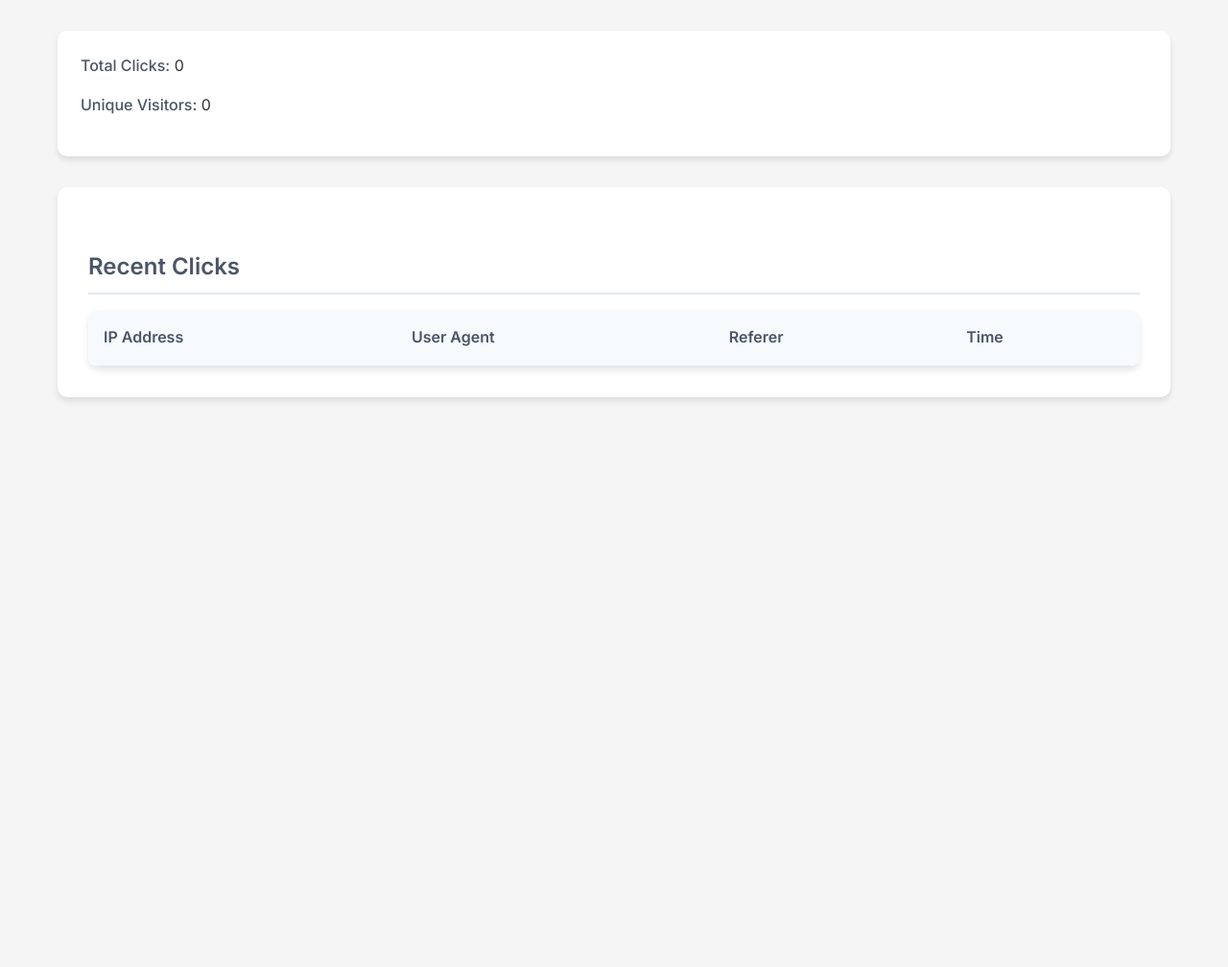
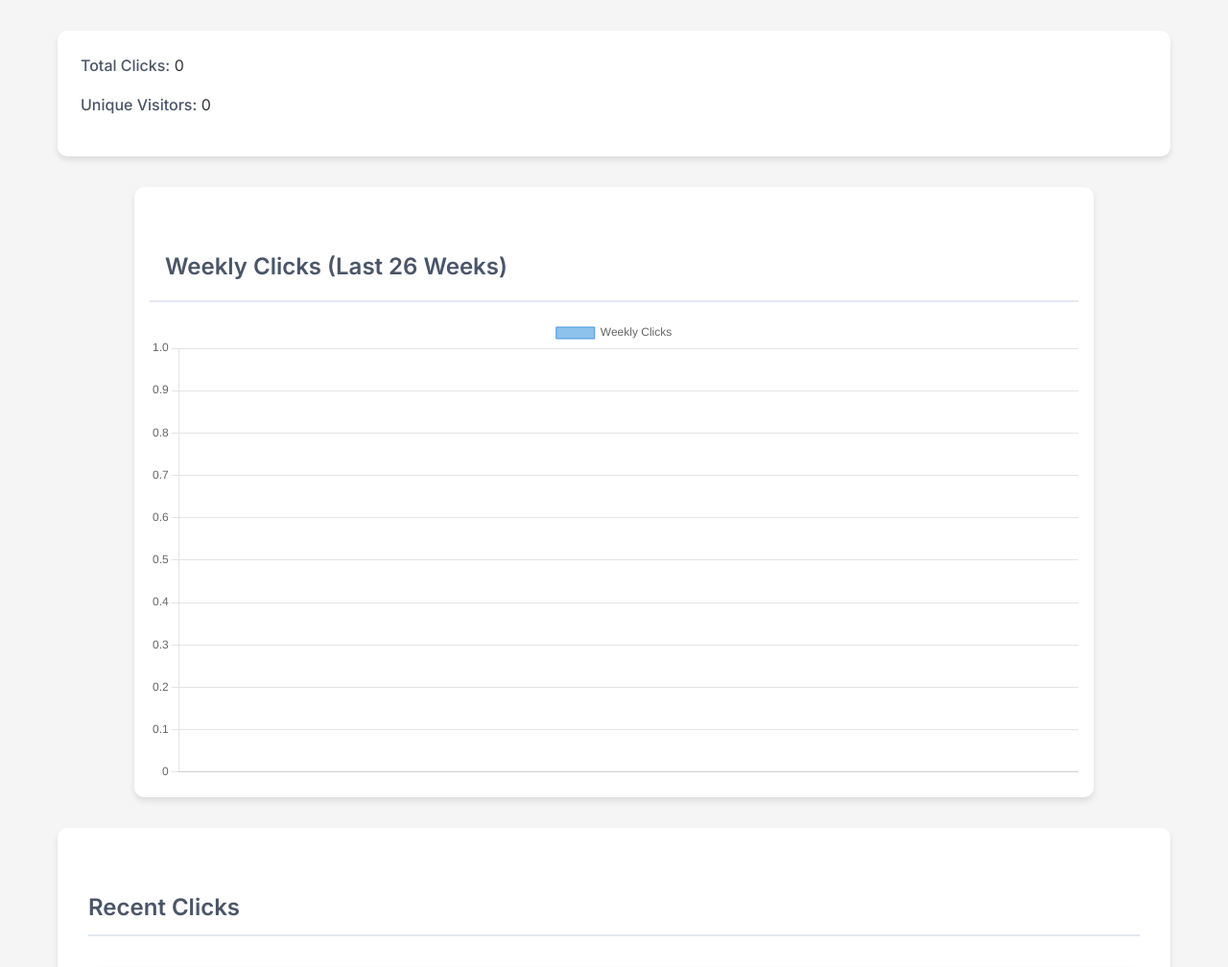
Before and after one commit to jmaddington/url-shortener, a Flask app: page /admin/stats/1 in a window 1280 px wide. Shown: the part 158-1166 px from the top of the page at 96% size. Before the commit the page ends 576 px from the top, so only its background shows below. Run offline with Flask 3, Linux system fonts and the light colour scheme; data that the repository does not hold is empty.

Commit message:
feat: Add weekly click data visualization to link stats page

```diff
--- a/app.py
+++ b/app.py
@@ -14,7 +14,7 @@ import base64
 from datetime import datetime
 
 from auth import requires_auth, init_saml_auth, prepare_flask_request
-from database import init_db, get_db, close_db, record_click, get_link_stats
+from database import init_db, get_db, close_db, record_click, get_link_stats, get_weekly_click_data
 from config import Config
 
 # Set up logging
@@ -603,6 +603,11 @@ def edit_link(short_link):
 @requires_auth
 def link_stats(short_link):
     stats = get_link_stats(short_link)
+
+    # Add weekly click data (past 26 weeks)
+    weekly_clicks = get_weekly_click_data(short_link, num_weeks=26)
+    stats['weekly_clicks'] = weekly_clicks
+
     return render_template('stats.html', short_link=short_link, stats=stats)
 
 @app.route('/<short_link>')
--- a/database.py
+++ b/database.py
@@ -1,5 +1,6 @@
 import sqlite3
 from flask import current_app, g
+import datetime
 import os
 
 def get_db():
@@ -57,3 +58,33 @@ def get_link_stats(short_link):
         'unique_visitors': unique_ips,
         'recent_clicks': recent_clicks
     }
+
+def get_weekly_click_data(short_link, num_weeks=26):
+    """
+    Return a list of dicts, each with:
+    { 'label': 'YYYY-WW', 'count': <number_of_clicks_in_that_week> }
+    for the last `num_weeks` weeks.
+    """
+    now = datetime.datetime.utcnow()
+    cutoff = now - datetime.timedelta(weeks=num_weeks)
+
+    db = get_db()
+    # We'll assume your `clicked_at` column is stored as a TEXT or TIMESTAMP.
+    # We'll group by year-week using strftime('%Y-%W', clicked_at).
+    rows = db.execute('''
+        SELECT strftime('%Y-%W', clicked_at) as week_label,
+               COUNT(*) as clicks
+        FROM clicks
+        WHERE short_link = ?
+          AND clicked_at >= ?
+        GROUP BY week_label
+        ORDER BY week_label
+    ''', (short_link, cutoff)).fetchall()
+
+    results = []
+    for row in rows:
+        results.append({
+            'label': row['week_label'],  # e.g., "2025-03"
+            'count': row['clicks']
+        })
+    return results
--- a/templates/stats.html
+++ b/templates/stats.html
@@ -20,6 +20,21 @@
     color: #4a5568;
 }
 
+.chart-container {
+    width: 100%;
+    max-width: 1000px;
+    margin: 0 auto 2rem;
+    padding: 1rem;
+    background: white;
+    border-radius: 10px;
+    box-shadow: 0 4px 6px rgba(0, 0, 0, 0.1);
+}
+
+.chart-container canvas {
+    width: 100%;
+    height: 400px;
+}
+
 table {
     width: 100%;
     border-collapse: collapse;
@@ -27,6 +42,7 @@ table {
     border-radius: 10px;
     overflow: hidden;
     box-shadow: 0 4px 6px rgba(0, 0, 0, 0.1);
+    margin-top: 2rem;
 }
 
 th, td {
@@ -46,6 +62,11 @@ tr:hover {
 }
 {% endblock %}
 
+{% block extra_head %}
+<!-- Load Chart.js from a CDN -->
+<script src="https://cdn.jsdelivr.net/npm/chart.js"></script>
+{% endblock %}
+
 {% block content %}
 <a href="/admin" class="back-link">← Back to Admin</a>
 
@@ -60,6 +81,11 @@ tr:hover {
         <span class="stat-label">Unique Visitors:</span>
         {{ stats.unique_visitors }}
     </div>
+</div>
+
+<div class="chart-container">
+    <h2 style="padding: 1rem;">Weekly Clicks (Last 26 Weeks)</h2>
+    <canvas id="clickChart"></canvas>
 </div>
 
 <div class="card">
@@ -81,4 +107,33 @@ tr:hover {
         {% endfor %}
     </table>
 </div>
+
+<script>
+    // We'll expect stats.weekly_clicks = [{ label: "", count: 0 }, ...]
+    const chartLabels = {{ stats.weekly_clicks|map(attribute='label')|list|tojson }};
+    const chartData = {{ stats.weekly_clicks|map(attribute='count')|list|tojson }};
+
+    const ctx = document.getElementById('clickChart').getContext('2d');
+    const clickChart = new Chart(ctx, {
+        type: 'bar',
+        data: {
+            labels: chartLabels,
+            datasets: [{
+                label: 'Weekly Clicks',
+                data: chartData,
+                backgroundColor: 'rgba(66, 153, 225, 0.6)',
+                borderColor: 'rgba(66, 153, 225, 1)',
+                borderWidth: 1
+            }]
+        },
+        options: {
+            responsive: true,
+            scales: {
+                y: {
+                    beginAtZero: true
+                }
+            }
+        }
+    });
+</script>
 {% endblock %}
```
